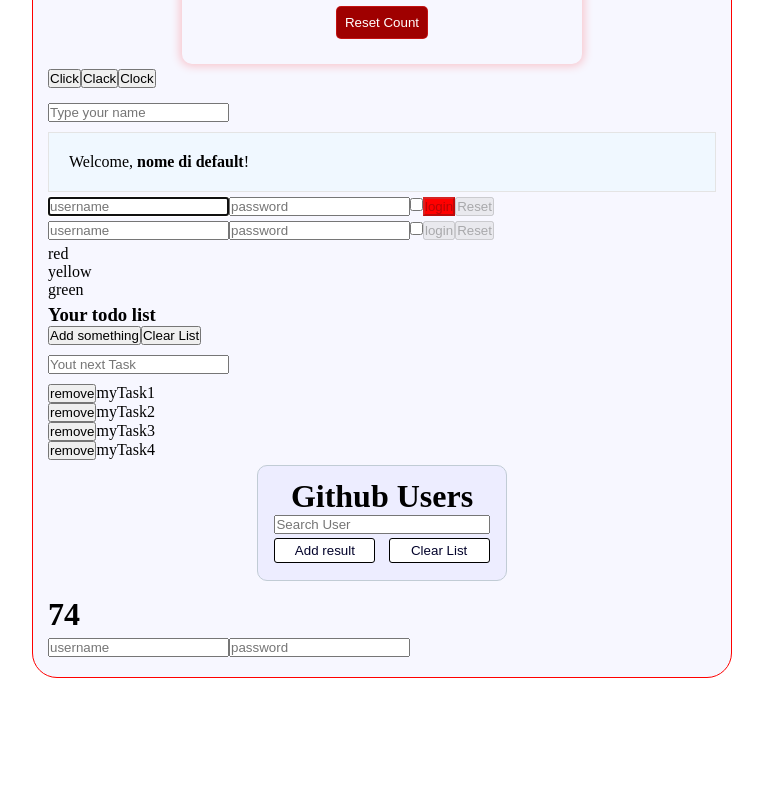
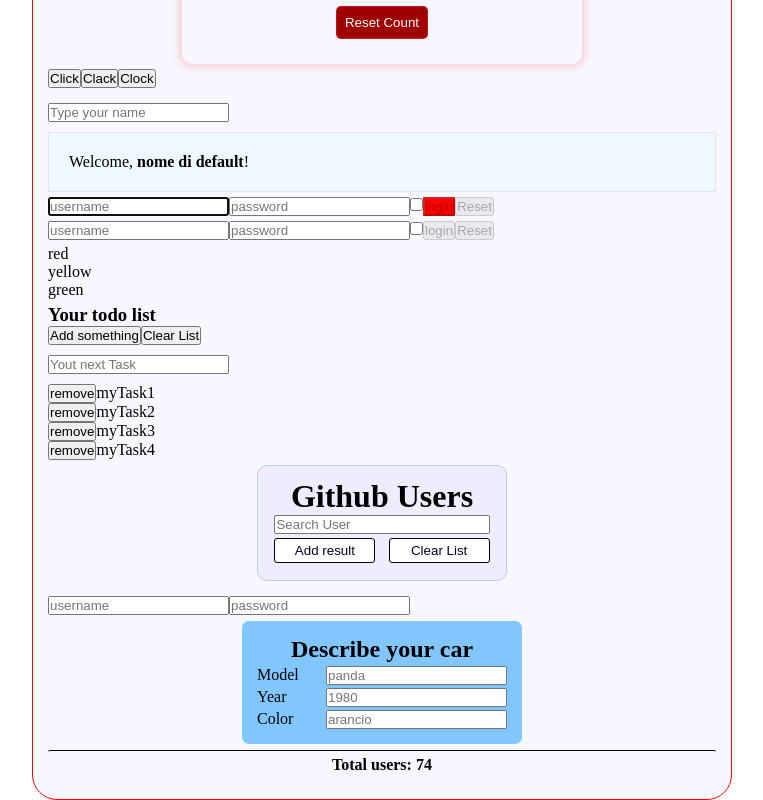
Before and after one commit to AlessandroOnnis/react-exercises, a React (Create React App) app: page / in a window 1280 px wide. Shown: the part 386-1186 px from the top of the page, without its empty margins (258-1021 px from the left). Before the commit the page ends 1064 px from the top, so only its background shows below. Built offline with nearby package versions, Linux system fonts and the light colour scheme.

Commit message:
useRef-02

```diff
--- a/src/App.js
+++ b/src/App.js
@@ -13,6 +13,7 @@ import { GeneralButton } from './components/generalButton';
 import { Sum } from './components/sum';
 import { GithubUserList } from './components/GithubUserList';
 import { FormControlledTracked } from './components/formControlledTracked';
+import { CarDetails } from './components/carDetails';
 
 class App extends React.Component {
     render() {
@@ -35,8 +36,9 @@ class App extends React.Component {
                     return task &&<ul>{task}</ul>}}
                 </TodoList>
                 <GithubUserList/>
+                <FormControlledTracked/>
+                <CarDetails/>
                 <Sum />
-                <FormControlledTracked/>
             </Container>
         )
     };
--- /dev/null
+++ b/src/components/carDetails.js
@@ -0,0 +1,53 @@
+import { useState, useRef, useEffect } from "react"
+
+export function CarDetails(){
+    const [carData, setCarData] = useState({model:'panda', year:'1980', color:'arancio'})
+    const inputRef = useRef()
+
+    useEffect(()=>{
+        setCarData(carData)
+        console.log('started')
+    },[])
+    // Perché se scritta così mi dice di impostare tutto come defaultValue?ora è diventato un placeholder
+    //i valori entrano correttamente per cui
+
+	function typing() {
+		setCarData((carData)=>{
+            return{
+                ...carData,
+                model: inputRef.current.elements.model.value,
+                year: inputRef.current.elements.year.value,
+                color: inputRef.current.elements.color.value
+            }
+        })
+	}
+
+	// function typing() {
+	// 	const newCar = {
+	// 		model: inputRef.current.elements.model.value,
+	// 		year: inputRef.current.elements.year.value,
+	// 		color: inputRef.current.elements.color.value
+	// 	};
+	// 	setCarData(newCar);
+	// }
+
+    return(
+        <div className="anotherForm">
+        <form className="carForm" ref={inputRef} onChange={typing}>
+            <h2>Describe your car</h2>
+            <div className="carField">
+                <label>Model </label>
+                <input name="model" placeholder={carData.model}></input>
+            </div>
+            <div className="carField">
+                <label>Year </label>
+                <input name="year" placeholder={carData.year}></input>
+            </div>
+            <div className="carField">
+                <label>Color </label>
+                <input name="color" placeholder={carData.color}></input>
+            </div>
+        </form>
+        </div>
+    )
+}
--- a/src/components/sum.js
+++ b/src/components/sum.js
@@ -1,3 +1,3 @@
 export function Sum({numbers=[12, 24,38]}){
-    return <h1>{ numbers.reduce((a, b) =>  a + b)}</h1>
+    return <h1 className="sum">Total users: { numbers.reduce((a, b) =>  a + b)}</h1>
 }
--- a/src/index.css
+++ b/src/index.css
@@ -161,3 +161,27 @@ body{
     color: red;
     margin: auto;
 }
+.anotherForm{
+    display: flex;
+    justify-content: center;
+}
+.carForm{
+    text-align: center;
+    border-radius: 8px;
+    border: 1px solid azure;
+    background-color: rgba(0, 145, 255, 0.478);
+    padding: 15px;
+}
+.carField{
+    display: flex;
+    margin-top: 3px;
+    justify-content: space-between;
+    width: 250px;
+}
+.sum{
+    padding: 5px;
+    border-top: 1px solid black;
+    border-radius: 2px;
+    font-size: 1rem;
+    text-align: center;
+}
```
